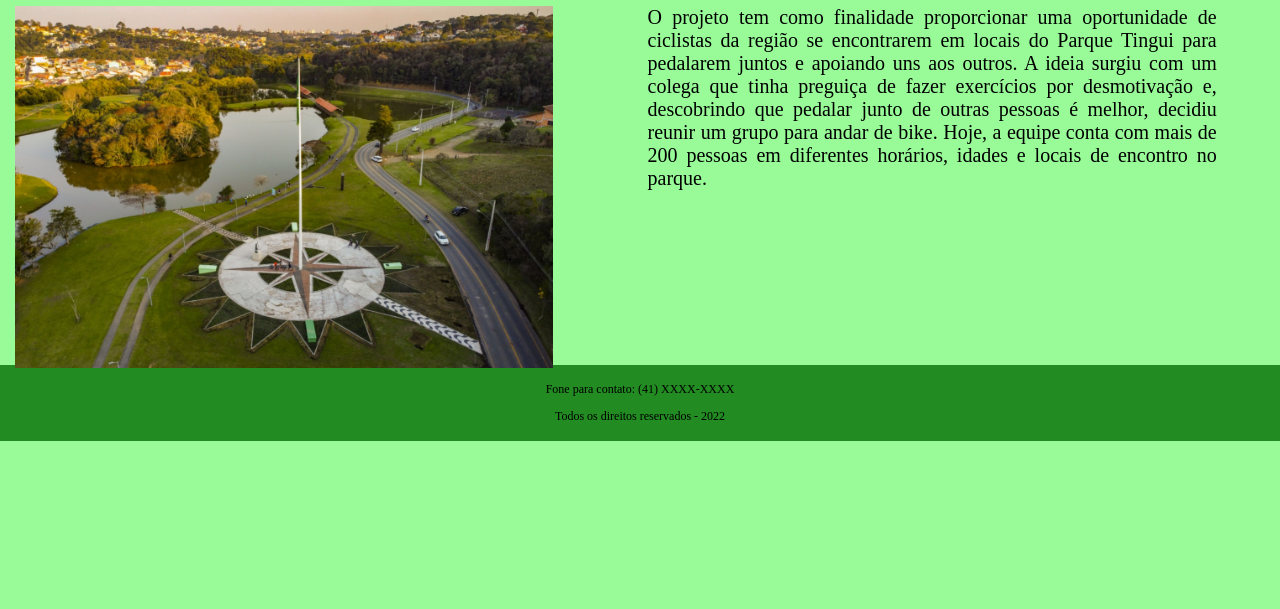
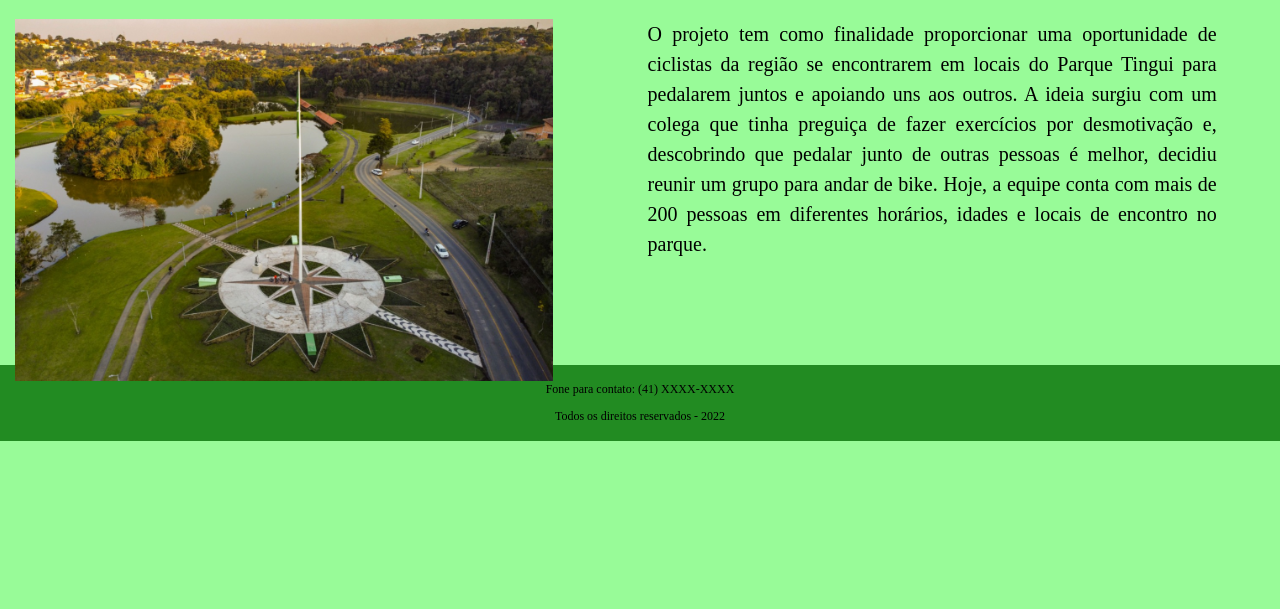
Before and after one commit to Laborke/Casseli-Projeto-Bike-versao-2, a plain HTML site: page index.html in a window 1280 px wide. Shown: the part 191-800 px from the top of the page. Drawn offline with Linux system fonts and the light colour scheme.

Commit message:
line height

```diff
--- a/style.css
+++ b/style.css
@@ -44,6 +44,8 @@ main {
 .principal-divisao {
     display: inline-block;
     box-sizing: border-box;
+    vertical-align: middle;
+    line-height: 1.5;
 }
 
 h1 {
```
